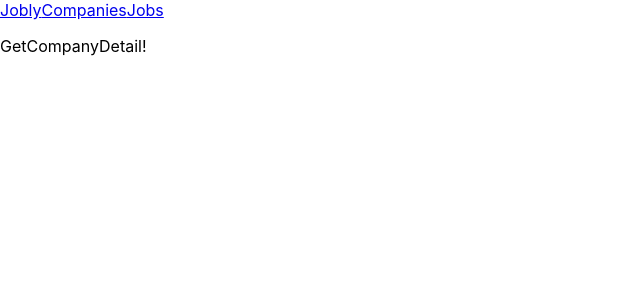
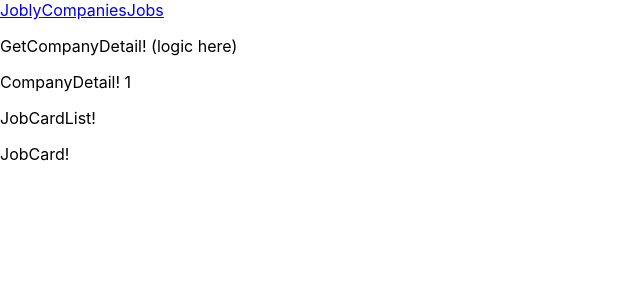
Before and after one commit to evemorgan5/react-jobly, a React (Create React App) app: page /companies/1 in a window 1280 px wide. Shown: the top 300 px of the page, without its empty margins (0-640 px from the left). Built offline with nearby package versions, Linux system fonts and the light colour scheme.

Commit message:
updating files

```diff
--- a/src/CompanyCardList.js
+++ b/src/CompanyCardList.js
@@ -1,4 +1,6 @@
 import React from "react";
+import CompanyCard from "./CompanyCard";
+
 
 /**
  *  CompanyCardList
@@ -15,6 +17,7 @@
   return (
     <div className="CompanyCardList">
       <p>CompanyCardList!</p>
+      <CompanyCard />
     </div>
   );
 }
--- a/src/CompanyDetail.js
+++ b/src/CompanyDetail.js
@@ -1,4 +1,5 @@
 import React from "react";
+import JobCardList from "./JobCardList";
 
 /**
  *  CompanyDetail
@@ -9,12 +10,13 @@
  *  GetCompanyDetail -> CompanyDetail -> JobCardList
  */
 
-function CompanyDetail() {
+function CompanyDetail({handle}) {
   console.log("CompanyDetail");
 
   return (
     <div className="CompanyDetail">
-      <p>CompanyDetail!</p>
+      <p>CompanyDetail! {handle} </p>
+      <JobCardList />
     </div>
   );
 }
--- a/src/GetCompanyCardList.js
+++ b/src/GetCompanyCardList.js
@@ -1,4 +1,7 @@
 import React from "react";
+import SearchForm from "./SearchForm";
+import CompanyCardList from "./CompanyCardList";
+
 
 /**
  *  GetCompanyCardList
@@ -14,7 +17,9 @@
 
   return (
     <div className="GetCompanyCardList">
-      <p>GetCompanyCardList!</p>
+      <p>GetCompanyCardList! (logic here)</p>
+      <SearchForm />
+      <CompanyCardList />
     </div>
   );
 }
--- a/src/GetCompanyDetail.js
+++ b/src/GetCompanyDetail.js
@@ -1,5 +1,6 @@
 import React from "react";
 import { useParams } from "react-router-dom";
+import CompanyDetail from "./CompanyDetail";
 
 /**
  *  GetCompanyDetail
@@ -19,7 +20,8 @@
 
   return (
     <div className="GetCompanyDetail">
-      <p>GetCompanyDetail!</p>
+      <p>GetCompanyDetail! (logic here)</p>
+      <CompanyDetail handle={handle}/>
     </div>
   );
 }
--- a/src/GetJobCardList.js
+++ b/src/GetJobCardList.js
@@ -1,4 +1,6 @@
 import React from "react";
+import SearchForm from "./SearchForm";
+import JobCardList from "./JobCardList";
 
 /**
  *  GetJobCardList
@@ -14,7 +16,9 @@
 
   return (
     <div className="GetJobCardList">
-      <p>GetJobCardList!</p>
+      <p>GetJobCardList! (logic here)</p>
+      <SearchForm />
+      <JobCardList />
     </div>
   );
 }
--- a/src/JobCardList.js
+++ b/src/JobCardList.js
@@ -1,4 +1,5 @@
 import React from "react";
+import JobCard from "./JobCard";
 
 /**
  *  JobCardList
@@ -15,6 +16,7 @@
   return (
     <div className="JobCardList">
       <p>JobCardList!</p>
+      <JobCard />
     </div>
   );
 }
```
